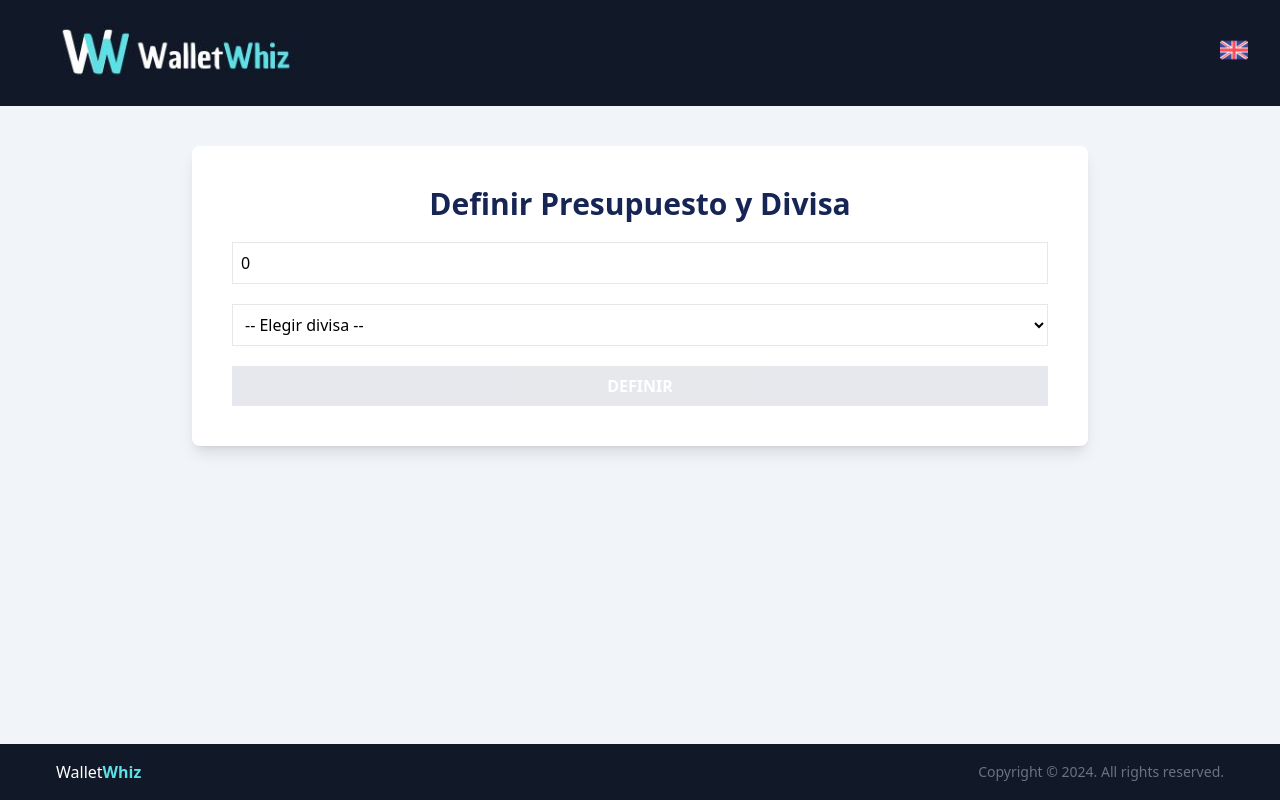
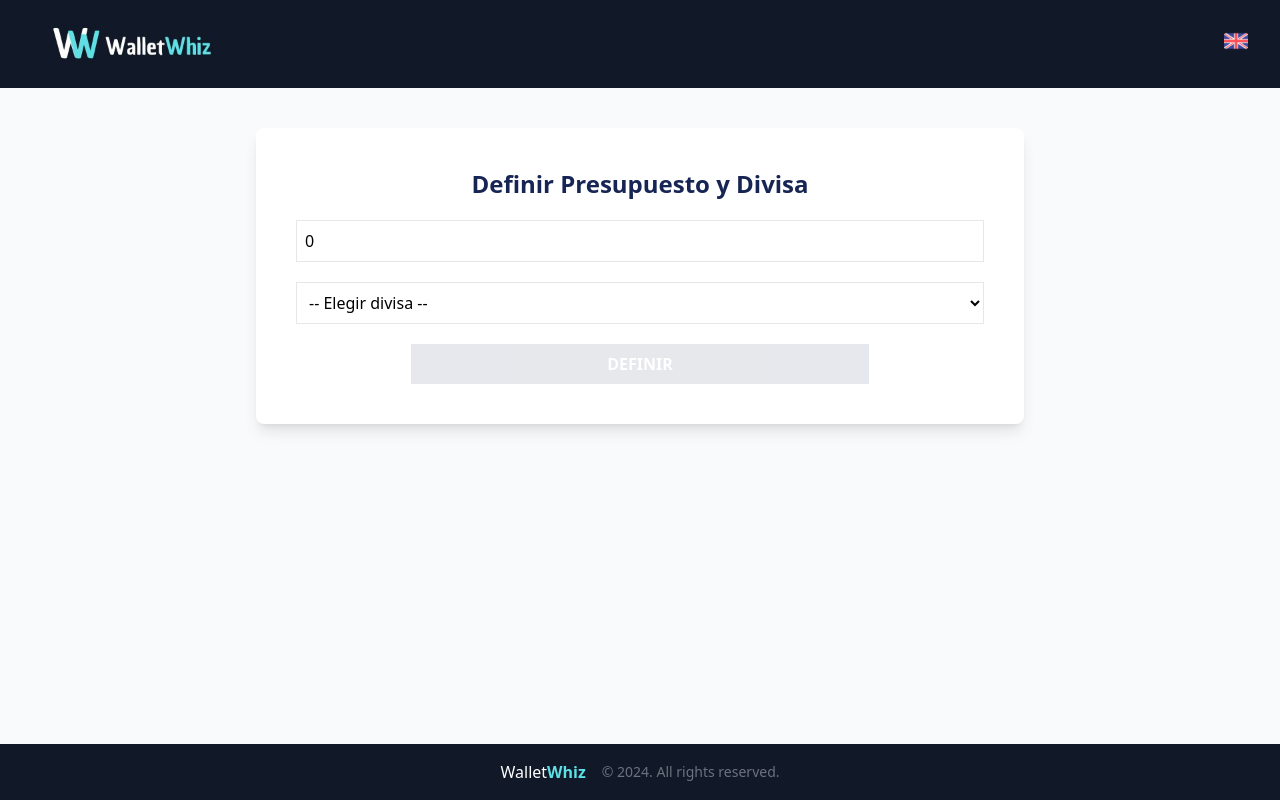
Before and after one commit to Estebanf04/walletwhiz-app, a React (Vite) app: page / in a window 1280 px wide. Built offline with nearby package versions, Linux system fonts and the light colour scheme.

Commit message:
decreasing the size of the main form

```diff
--- a/index.html
+++ b/index.html
@@ -6,15 +6,15 @@
     <meta name="viewport" content="width=device-width, initial-scale=1.0" />
     <title>WalletWhiz</title>
   </head>
-  <body class="bg-slate-100">
+  <body class="bg-slate-50">
     <div id="contenedor">
       <div id="root"></div>
       <footer class="bg-gray-900">
         <div class="mx-auto px-4 py-5 sm:px-14 sm:py-4">
-          <div class="sm:flex sm:items-center sm:justify-between">
+          <div class="sm:flex sm:items-center sm:justify-center sm:gap-4">
             <p class="text-center text-white">Wallet<span class="font-semibold text-[#5ce1e6]">Whiz</span></p>
-            <p class="mt-2 text-center text-sm text-gray-500 hover:text-gray-400 lg:mt-0 lg:text-right">
-              <a href="https://www.linkedin.com/in/estebanfandos/" target="_blank">Copyright &copy; 2024. All rights reserved.</a>
+            <p class="mt-1 text-center text-sm text-gray-500 hover:text-gray-400 lg:mt-0 lg:text-right">
+              <a href="https://estebanfandos.netlify.app/" target="_blank"> &copy; 2024. All rights reserved.</a>
             </p>
           </div>
         </div>
--- a/src/App.tsx
+++ b/src/App.tsx
@@ -30,9 +30,16 @@ function App() {
     <>
         <Header/>
 
+            { isValidBudget
+            ?
             <div className="max-w-4xl mx-auto bg-white shadow-lg rounded-lg mt-10 p-10">
-            { isValidBudget ? <BudgetTracker/> : <BudgetForm/> }
+              <BudgetTracker/>
             </div>
+            :
+            <div className="max-w-3xl mx-auto bg-white shadow-lg rounded-lg mt-10 p-10">
+              <BudgetForm/>
+            </div>
+            }
 
             {
               isValidBudget && (
--- a/src/components/BudgetForm.tsx
+++ b/src/components/BudgetForm.tsx
@@ -33,7 +33,7 @@ export default function BudgetForm() {
   return (
     <form className="space-y-5" onSubmit={handleSubmit}>
         <div className="flex flex-col space-y-5">
-            <label htmlFor="budget" className="text-2xl sm:text-3xl text-blue-950 font-semibold text-center ">
+            <label htmlFor="budget" className="text-xl sm:text-2xl text-blue-950 font-semibold text-center">
                 {t("budget-form.tittle")}
             </label>
 
@@ -63,12 +63,14 @@ export default function BudgetForm() {
             </select>
          </div>
 
-         <input
-         type="submit"
-         value={t("budget-form.text-button")}
-         className="bg-blue-950 hover:bg-blue-900 cursor-pointer w-full p-2 text-white font-bold uppercase disabled:opacity-10 disabled:cursor-auto"
-         disabled={isValid}
-         />
+        <div className="flex justify-center">
+            <input
+            type="submit"
+            value={t("budget-form.text-button")}
+            className="bg-blue-950 hover:bg-blue-900 cursor-pointer w-full sm:w-2/3 p-2 text-white font-bold uppercase disabled:opacity-10 disabled:cursor-auto"
+            disabled={isValid}
+            />
+         </div>
 
 
     </form>
--- a/src/components/FilterByCategory.tsx
+++ b/src/components/FilterByCategory.tsx
@@ -11,7 +11,6 @@ const handleChange = (e: ChangeEvent<HTMLSelectElement>) => {
 }
 
 const currentLanguage = i18n.language
-
 
   return (
     <div className="bg-white shadow-lg rounded-lg p-8">
--- a/src/components/Header.tsx
+++ b/src/components/Header.tsx
@@ -5,18 +5,18 @@ export default function Header() {
 const {i18n} = useBudget()
 
   return (
-    <header className="bg-gray-900 py-6 px-4 sm:px-8 max-h-72 flex justify-between items-center">
+    <header className="bg-gray-900 py-6 px-6 sm:px-8 max-h-72 flex justify-between items-center">
         <img
         src="/logo.jpg" alt="logo"
-        className="w-56 sm:w-72 cursor-pointer"
+        className="w-[180px] sm:w-[200px] cursor-pointer"
         onClick={() => location.href = "/"}
         />
         <div className="text-white">
             {i18n.language === 'en'
               ?
-              <button onClick={() => i18n.changeLanguage("es")}><img src="/españa.png" className="w-6 sm:w-7"/></button>
+              <button onClick={() => i18n.changeLanguage("es")}><img src="/españa.png" className="w-5 sm:w-6"/></button>
               :
-              <button onClick={() => i18n.changeLanguage("en")}><img src="/reino-unido.png" className="w-6 sm:w-7"/></button>
+              <button onClick={() => i18n.changeLanguage("en")}><img src="/reino-unido.png" className="w-5 sm:w-6"/></button>
             }
         </div>
       </header>
```
Also changed, not shown: src/reducers/budget-reducer.ts (+7 -7 lines). Lines whose indentation alone changed are shown as unchanged.
